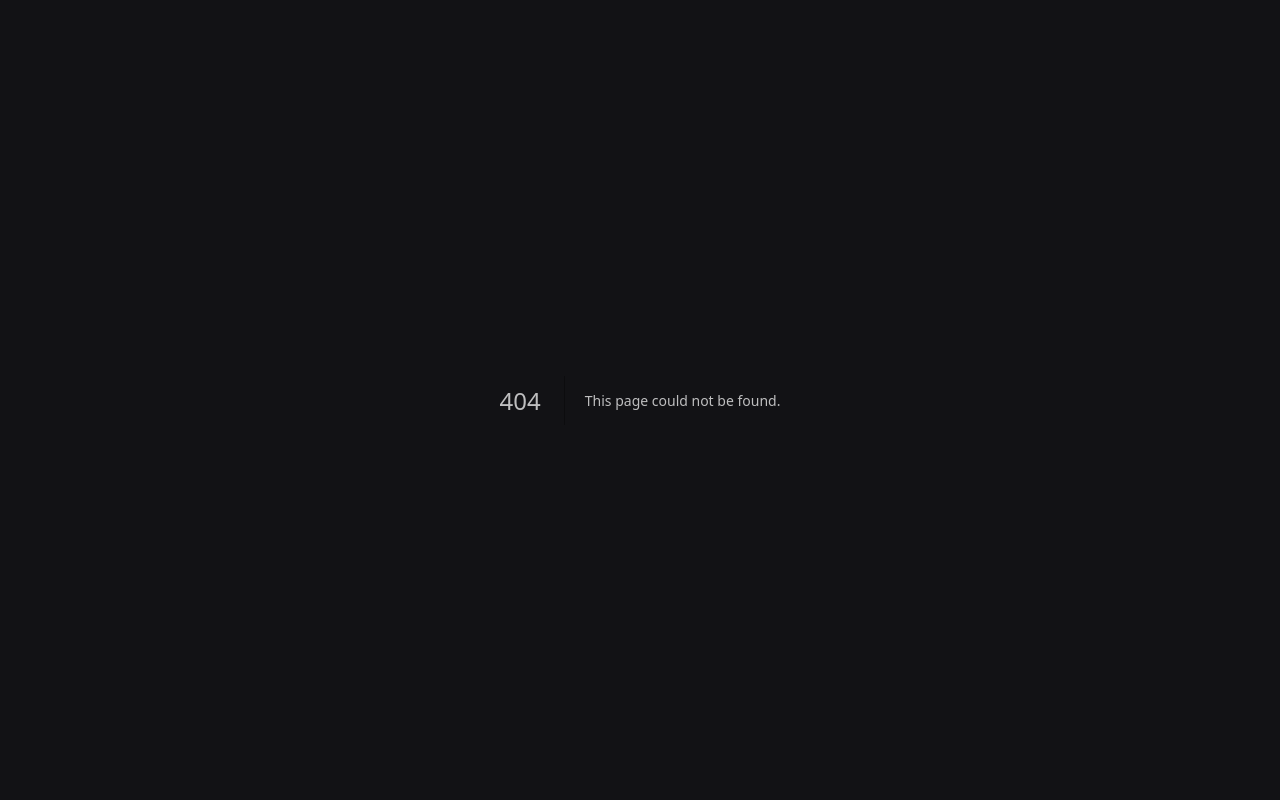
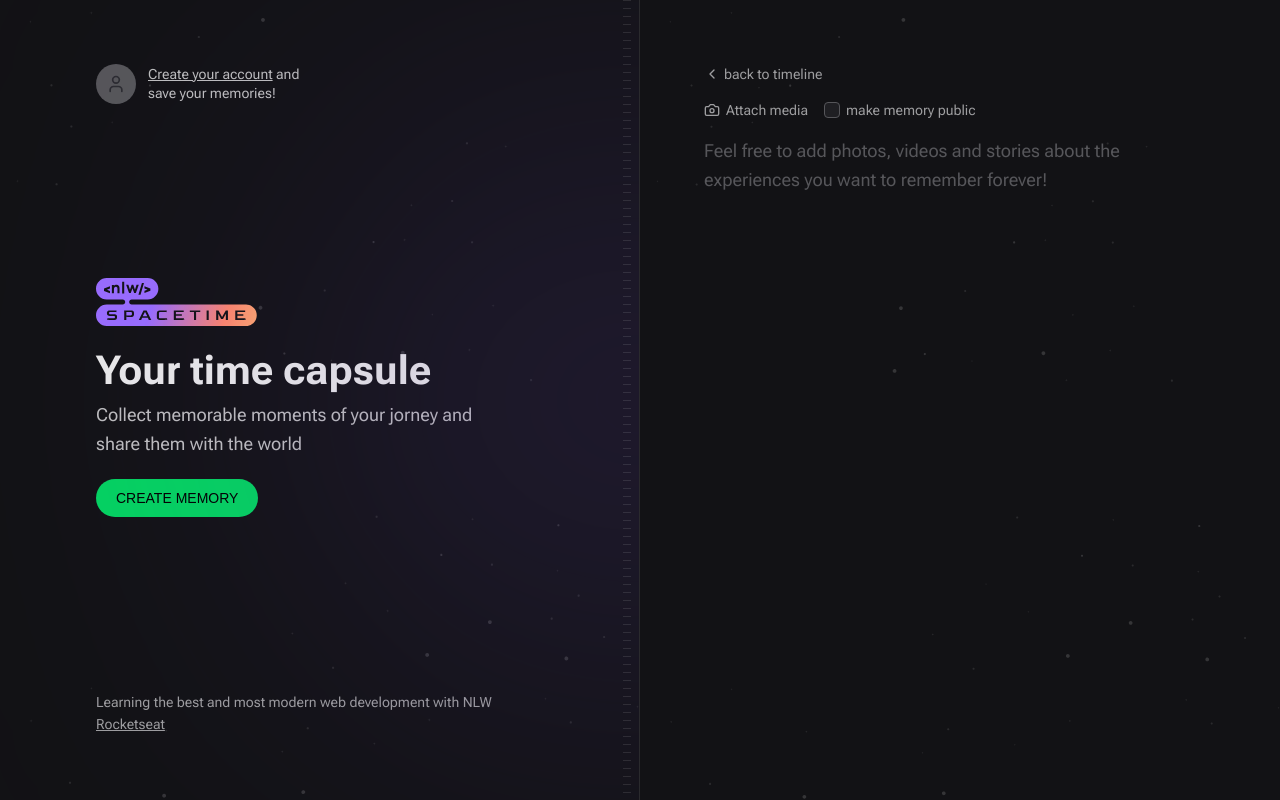
Before and after one commit to sillasHead/spacetime, a Next.js app in the folder web/: page /memories/new in a window 1280 px wide. Before the commit this address had no page. Built offline with nearby package versions, Linux system fonts and the light colour scheme; no server answers; a web font is replaced by a local one.

Commit message:
building new memory page and adding adding sign-out functionality

```diff
--- a/web/package.json
+++ b/web/package.json
@@ -27,6 +27,7 @@
   },
   "devDependencies": {
     "@rocketseat/eslint-config": "^1.2.0",
+    "@tailwindcss/forms": "^0.5.3",
     "prettier-plugin-tailwindcss": "^0.3.0"
   }
 }
--- /dev/null
+++ b/web/src/app/api/auth/sign-out/route.ts
@@ -0,0 +1,11 @@
+import { NextRequest, NextResponse } from 'next/server'
+
+export async function GET(request: NextRequest) {
+  const redirectUrl = new URL('/', request.url)
+
+  return NextResponse.redirect(redirectUrl, {
+    headers: {
+      'Set-Cookie': `token=; Path=/; max-age=0;`,
+    },
+  })
+}
--- a/web/src/app/layout.tsx
+++ b/web/src/app/layout.tsx
@@ -6,6 +6,11 @@
   Roboto_Flex as Roboto,
   Bai_Jamjuree as BaiJamjuree,
 } from 'next/font/google'
+import { Hero } from '@/components/Hero'
+import { Profile } from '@/components/Profile'
+import { SignIn } from '@/components/SignIn'
+import { Copyright } from '@/components/Copyright'
+import { cookies } from 'next/dist/client/components/headers'
 
 const roboto = Roboto({ subsets: ['latin'], variable: '--font-roboto' })
 const baiJamjuree = BaiJamjuree({
@@ -20,12 +25,32 @@
 }
 
 export default function RootLayout({ children }: { children: ReactNode }) {
+  const isAuthenticated = cookies().has('token')
+
   return (
     <html lang="en">
       <body
         className={`${roboto.variable} ${baiJamjuree.variable} bg-gray-900 font-sans text-gray-100`}
       >
-        {children}
+        <main className="grid min-h-screen grid-cols-2">
+          {/* left */}
+          <div className="relative flex flex-col items-start justify-between overflow-hidden border-r border-white/10 bg-[url(../assets/bg-stars.svg)] bg-cover px-24 py-16 ">
+            {/* blur */}
+            <div className="absolute right-0 top-1/2 h-[288px] w-[526px] -translate-y-1/2 translate-x-1/2 rounded-full bg-purple-700 opacity-50 blur-full" />
+
+            {/* stripes */}
+            <div className="absolute bottom-0 right-2 top-0 w-2 bg-stripes" />
+
+            {isAuthenticated ? <Profile /> : <SignIn />}
+            <Hero />
+            <Copyright />
+          </div>
+
+          {/* right */}
+          <div className="flex flex-col bg-[url(../assets/bg-stars.svg)] bg-cover p-16">
+            {children}
+          </div>
+        </main>
       </body>
     </html>
   )
--- /dev/null
+++ b/web/src/app/memories/new/page.tsx
@@ -0,0 +1,50 @@
+import { Camera, ChevronLeft } from 'lucide-react'
+import Link from 'next/link'
+
+export default function NewMemory() {
+  return (
+    <div className="flex flex-1 flex-col gap-4">
+      <Link
+        href="/"
+        className="flex items-center gap-1 text-sm text-gray-200 hover:text-gray-100"
+      >
+        <ChevronLeft className="h-4 w-4" />
+        back to timeline
+      </Link>
+
+      <form className="flex flex-1 flex-col gap-2">
+        <div className="flex items-center gap-4">
+          <label
+            htmlFor="media"
+            className="flex cursor-pointer items-center gap-1.5 text-sm text-gray-200 hover:text-gray-100"
+          >
+            <Camera className="h-4 w-4" />
+            Attach media
+          </label>
+
+          <label
+            htmlFor="isPublic"
+            className="flex items-center gap-1.5 text-sm text-gray-200 hover:text-gray-100"
+          >
+            <input
+              type="checkbox"
+              name="isPublic"
+              id="isPublic"
+              value="true"
+              className="h-4 w-4 rounded border-gray-400 bg-gray-700 text-purple-500"
+            />
+            make memory public
+          </label>
+        </div>
+        <input type="file" id="media" className="invisible h-0 w-0" />
+
+        <textarea
+          name="content"
+          spellCheck="false"
+          className="w-full flex-1 resize-none rounded border-0 bg-transparent p-0 text-lg leading-relaxed text-gray-100 placeholder:text-gray-400 focus:ring-0"
+          placeholder="Feel free to add photos, videos and stories about the experiences you want to remember forever!"
+        ></textarea>
+      </form>
+    </div>
+  )
+}
--- a/web/src/app/page.tsx
+++ b/web/src/app/page.tsx
@@ -1,32 +1,5 @@
-import { Copyright } from '@/components/Copyright'
 import { EmptyMemories } from '@/components/EmptyMemories'
-import { Hero } from '@/components/Hero'
-import { Profile } from '@/components/Profile'
-import { SignIn } from '@/components/SignIn'
-import { cookies } from 'next/dist/client/components/headers'
 
 export default function Home() {
-  const isAuthenticated = cookies().has('token')
-
-  return (
-    <main className="grid min-h-screen grid-cols-2">
-      {/* left */}
-      <div className="relative flex flex-col items-start justify-between overflow-hidden border-r border-white/10 bg-[url(../assets/bg-stars.svg)] bg-cover px-24 py-16 ">
-        {/* blur */}
-        <div className="absolute right-0 top-1/2 h-[288px] w-[526px] -translate-y-1/2 translate-x-1/2 rounded-full bg-purple-700 opacity-50 blur-full" />
-
-        {/* stripes */}
-        <div className="absolute bottom-0 right-2 top-0 w-2 bg-stripes" />
-
-        {isAuthenticated ? <Profile /> : <SignIn />}
-        <Hero />
-        <Copyright />
-      </div>
-
-      {/* right */}
-      <div className="flex flex-col bg-[url(../assets/bg-stars.svg)] bg-cover p-16">
-        <EmptyMemories />
-      </div>
-    </main>
-  )
+  return <EmptyMemories />
 }
--- a/web/src/components/Profile.tsx
+++ b/web/src/components/Profile.tsx
@@ -17,7 +17,10 @@
 
       <p className="max-w-[180px] text-sm leading-snug">
         {name}
-        <a href="" className="block text-red-400 hover:text-red-300">
+        <a
+          href="/api/auth/sign-out"
+          className="block text-red-400 hover:text-red-300"
+        >
           Sign out
         </a>
       </p>
--- a/web/tailwind.config.js
+++ b/web/tailwind.config.js
@@ -95,5 +95,6 @@
       },
     },
   },
-  plugins: [],
+  // https://github.com/tailwindlabs/tailwindcss-forms
+  plugins: [require('@tailwindcss/forms')],
 }
```
Also changed, not shown: 1 other file (tests, documents, lock files or other folders).
